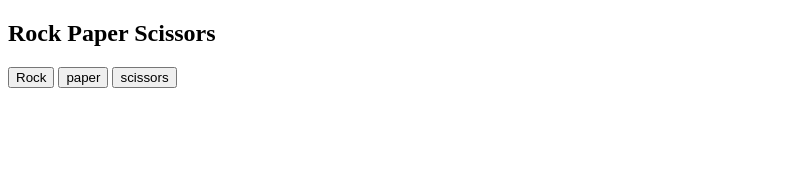
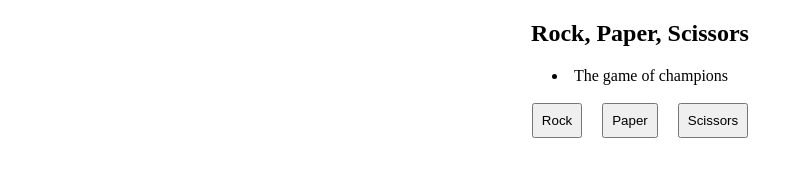
Before and after one commit to alexk49/rock-paper-scissors, a website: page index.html in a window 1280 px wide. Shown: the whole page, without its empty margins (0-804 px from the left). Drawn offline with Linux system fonts and the light colour scheme.

Commit message:
added basic styles to center content

```diff
--- a/index.html
+++ b/index.html
@@ -4,12 +4,16 @@
     <meta charset="UTF-8" />
     <title></title>
     <meta name="viewport" content="width=device-width, initial-scale=1.0" />
+    <link href="styles.css" rel="stylesheet" />
   </head>
   <body>
-    <h2>Rock Paper Scissors</h2>
-    <button type="button" class="choice" id="rock">Rock</button>
-    <button type="button" class="choice" id="paper">paper</button>
-    <button type="button" class="choice" id="scissors">scissors</button>
+    <h2>Rock, Paper, Scissors</h2>
+    <li>The game of champions</li>
+    <div id="choices">
+      <button type="button" class="choice" id="rock">Rock</button>
+      <button type="button" class="choice" id="paper">Paper</button>
+      <button type="button" class="choice" id="scissors">Scissors</button>
+    </div>
     <div id="result"></div>
     <div id="scores">
       <div class="score" id="player-score"></div>
--- /dev/null
+++ b/styles.css
@@ -0,0 +1,30 @@
+body {
+  margin: 0;
+}
+
+h2,
+li,
+#scores,
+#result,
+#panic {
+  text-align: center;
+}
+
+#choices {
+  display: flex;
+  justify-content: center;
+  padding: 8px;
+  flex-wrap: wrap;
+}
+
+.choice {
+  padding: 8px;
+  margin: 10px;
+}
+
+#scores,
+#result,
+#panic,
+.score {
+  padding: 4px;
+}
```
